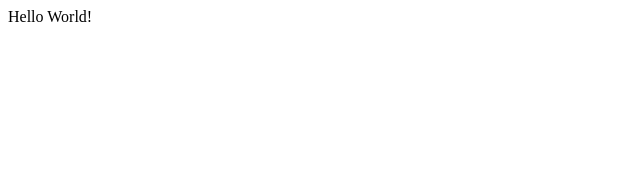
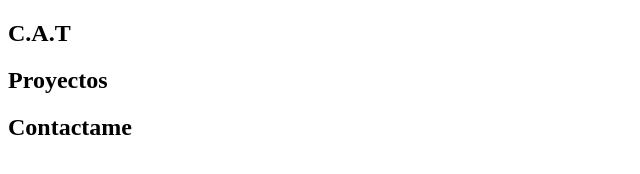
Before and after one commit to CamiloTangoa/Webfolio, a plain HTML site: page index.html in a window 1280 px wide. Shown: the whole page, without its empty margins (0-640 px from the left). Drawn offline with Linux system fonts and the light colour scheme.

Commit message:
Add the nav bar and its elements

```diff
--- a/index.html
+++ b/index.html
@@ -7,6 +7,11 @@
     <title>Document</title>
 </head>
 <body>
-    Hello World!
+    <nav>
+        <h2 class="nav-bar__left-item">C.A.T</h2>
+         <!-- C.A.T === Camilo Andres Tangoa (My name), should expand when the mouse is hovering over the text to display my full name-->
+        <h2 class="nav-bar__right-item">Proyectos</h2>
+        <h2 class="nav-bar__right-item">Contactame</h2>
+    </nav>
 </body>
 </html>
```
